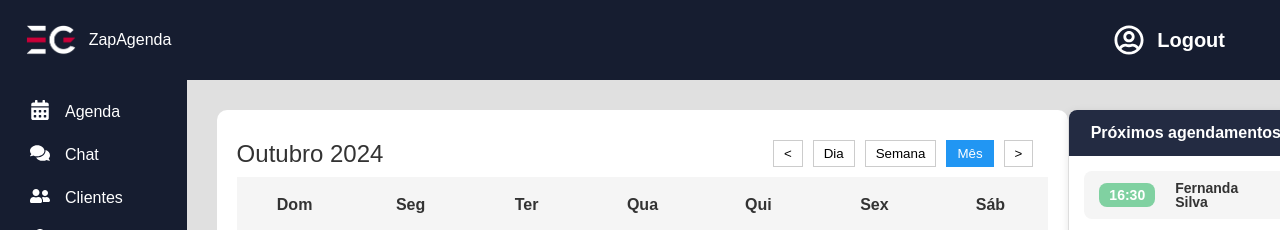
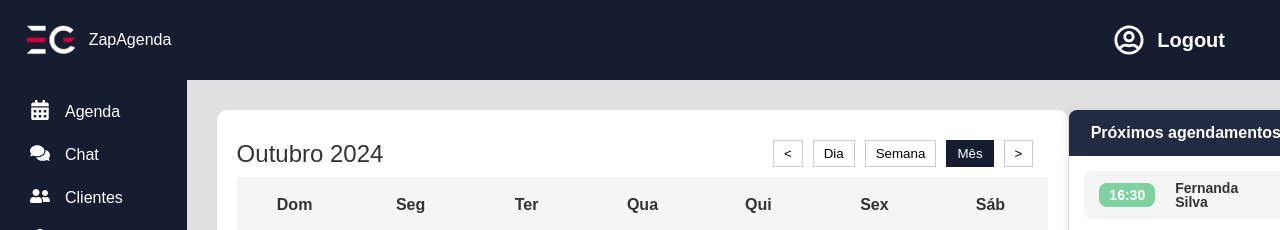
Before and after one commit to EduardoRTC/ZapAgendaFrontend, a React (Create React App) app in the folder zapagenda/: page /calendar in a window 1280 px wide. Shown: the top 230 px of the page. Built offline with nearby package versions, Linux system fonts and the light colour scheme.

Commit message:
Fix: ajusta cor dos botoes de navegacao

```diff
--- a/zapagenda/src/components/NavigationControls/NavigationControls.css
+++ b/zapagenda/src/components/NavigationControls/NavigationControls.css
@@ -16,7 +16,7 @@
 
 .calendar-controls button.selected,
 .calendar-controls button:hover {
-  background-color: #2196f3;
+  background-color: var(--azulPrincipal);
   color: #fff;
-  border-color: #2196f3;
+  border-color: var(--azulPrincipal);
 }
```
